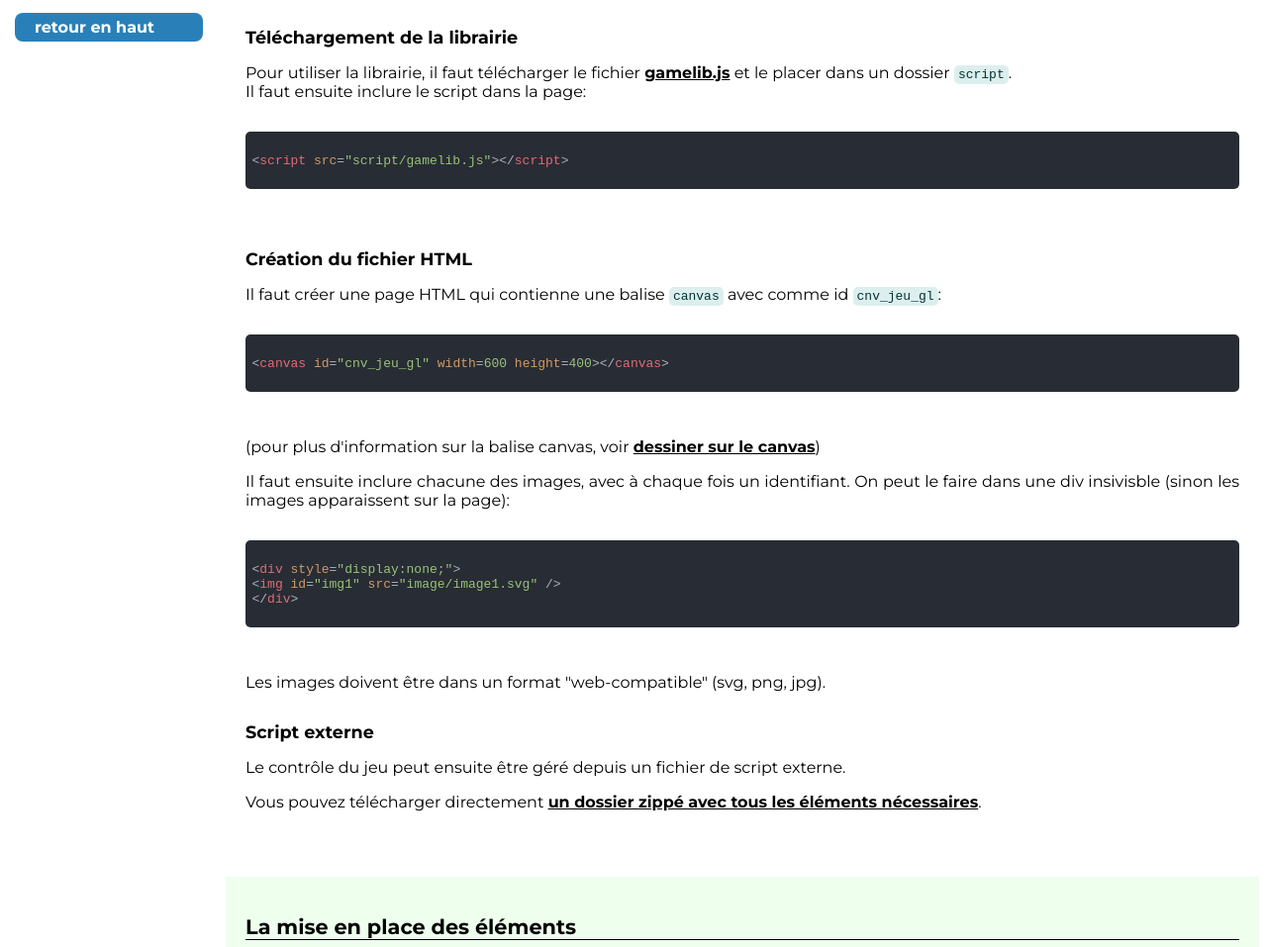
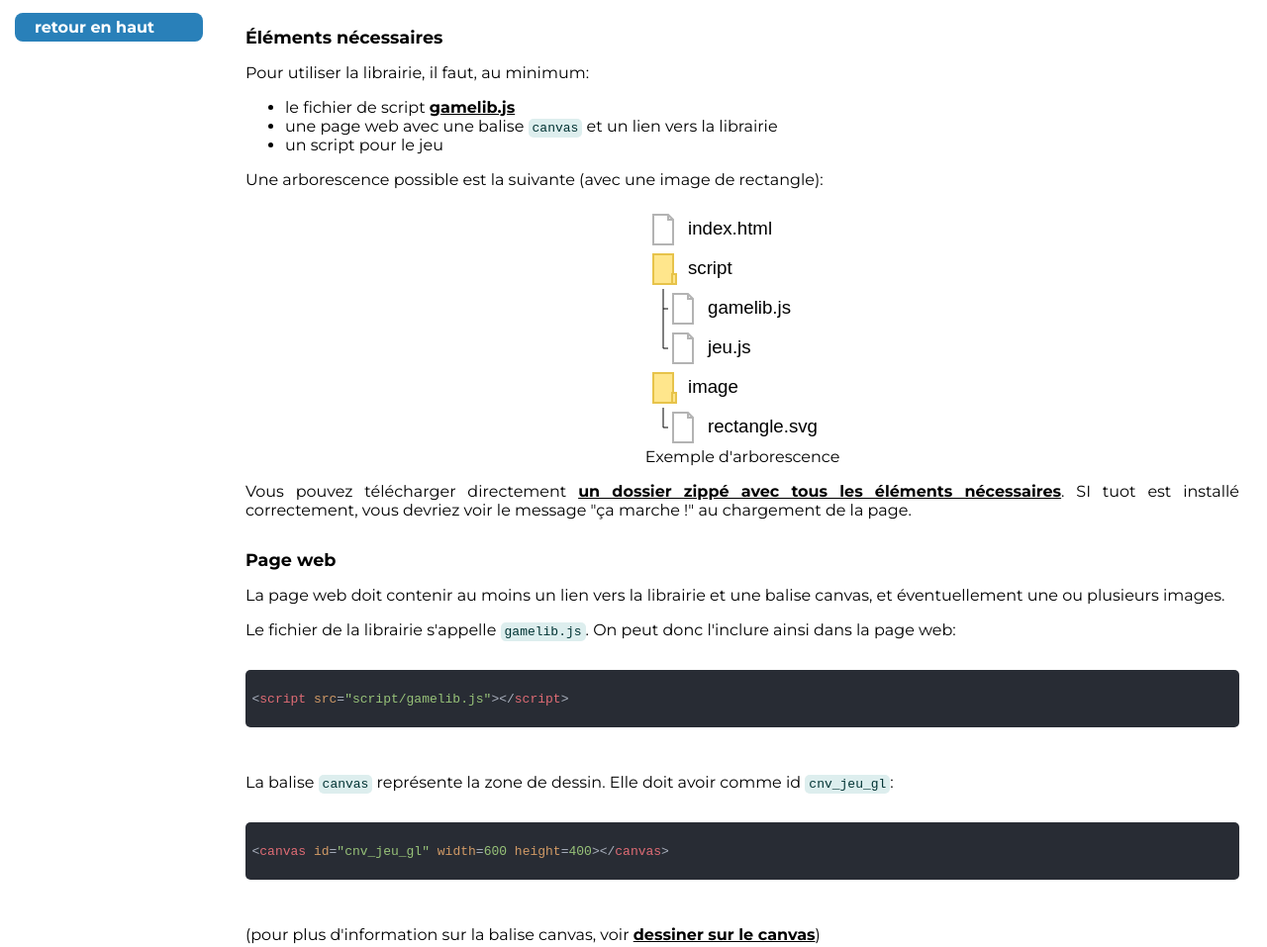
Before and after one commit to xdutoit/gamelib, a plain HTML site: page index.html in a window 1280 px wide. Shown: the part 490-1447 px from the top of the page at 99% size. Drawn offline with Linux system fonts and the light colour scheme.

Commit message:
0.1.4
changement du texte, corrigé de l'exercice 1

```diff
--- a/index.html
+++ b/index.html
@@ -22,19 +22,39 @@
   <div id="main_container">
     <section>
       <h1 id="installation">Installer et utiliser la librairie</h1>
-      <h2>Téléchargement de la librairie</h2>
+      <h2>Éléments nécessaires</h2>
       <p>
-        Pour utiliser la librairie, il faut télécharger le fichier <a href="script/gamelib.js" target="_blank">gamelib.js</a> et le placer dans un dossier <code>script</code>.<br/>
-        Il faut ensuite inclure le script dans la page:
+        Pour utiliser la librairie, il faut, au minimum:
+      </p>
+      <ul>
+        <li>le fichier de script <a href="script/gamelib.js" target="_blank">gamelib.js</a></li>
+        <li>une page web avec une balise <code>canvas</code> et un lien vers la librairie</li>
+        <li>un script pour le jeu</li>
+      </ul>
+      <p>
+        Une arborescence possible est la suivante (avec une image de rectangle):
+      </p>
+      <figure>
+        <img src="image_web/dossiers.svg" alt="arborescence pour la librairie">
+        <caption>Exemple d'arborescence</caption>
+      </figure>
+      <p>
+        Vous pouvez télécharger directement <a href="fichiers/fichiers_depart.zip">un dossier zippé avec tous les éléments nécessaires</a>. SI tuot est installé correctement, vous devriez voir le message "ça marche !" au chargement de la page.
+      </p>
+      <h2>Page web</h2>
+      <p>
+        La page web doit contenir au moins un lien vers la librairie et une balise canvas, et éventuellement une ou plusieurs images.
+      </p>
+      <p>
+        Le fichier de la librairie s'appelle <code>gamelib.js</code>. On peut donc l'inclure ainsi dans la page web:
       </p>
       <pre>
         <code class="language-html">
 &lt;script src="script/gamelib.js"&gt;&lt;/script&gt;
         </code>
       </pre>
-      <h2>Création du fichier HTML</h2>
       <p>
-        Il faut créer une page HTML qui contienne une balise <code>canvas</code> avec comme id <code>cnv_jeu_gl</code>:
+        La balise <code>canvas</code> représente la zone de dessin. Elle doit avoir comme id <code>cnv_jeu_gl</code>:
       </p>
       <pre>
         <code class="language-html">
@@ -50,16 +70,11 @@
       <pre>
         <code class="language-html">
 &lt;div style="display:none;"&gt;
-&lt;img id="img1" src="image/image1.svg" /&gt;
+  &lt;img id="img1" src="image/image1.svg" /&gt;
 &lt;/div&gt;
         </code>
       </pre>
       <p>Les images doivent être dans un format "web-compatible" (svg, png, jpg).</p>
-      <h2>Script externe</h2>
-      <p>Le contrôle du jeu peut ensuite être géré depuis un fichier de script externe.</p>
-      <p>
-        Vous pouvez télécharger directement <a href="fichiers/fichiers_depart.zip">un dossier zippé avec tous les éléments nécessaires</a>.
-      </p>
     </section>
 
     <section>
@@ -128,10 +143,11 @@ GL.dessiner('element1');
     <section>
       <h1 id="ex_1">Exercice 1: un exemple minimal</h1>
       <ol>
-        <li>téléchargez <a href="script/gamelib.js" target="_blank">la librairie</a> et une <a href="image/rectangle.svg" target="_blank">image de rectangle</a> (ou créez votre propre image)</li>
-        <li>placez la librairie dans un dossier <code>script</code> et l'image dans un dossier <code>image</code></li>
-        <li>créez une page web avec un canvas et une image</li>
-        <li>créez un fichier de script avec une fonction <code>init</code> qui place le rectangle aux coordonnées (100,200) avec un angle de 30° et dessinez-le</li>
+        <li><a href="#installation">installez la librairie</a> et téléchargez une <a href="image/rectangle.svg" target="_blank">image de rectangle</a> (ou créez votre propre image)</li>
+        <li>placez l'image dans un dossier <code>image</code></li>
+        <li>créez une page web avec un canvas et une image (cette page existe déjà dans le dossier zippé de départ)</li>
+        <li>créez un fichier de script (ce script existe déjà dans le dossier zippé de départ)</li>
+        <li>dans votre script, créez une fonction <code>init</code> qui place le rectangle aux coordonnées (100,200) avec un angle de 30° et dessinez-le</li>
       </ol>
       <p>
         Vous devriez obtenir le résultat suivant:
@@ -140,7 +156,11 @@ GL.dessiner('element1');
         <img src="image_web/exemple1_rendu.svg" alt="un canvas avec un rectangle à (100,200) et un angle de 30°">
         <caption>résultat de l'exemple 1: un rectangle à (100,200) avec un angle de 30°</caption>
       </figure>
+      <p>
+        Vous pouvez aller sur le <a href="exercice_init.html" target="_blank">corrigé de cet exercice</a>. Pour voir le script, affichez le code source de la page et cliquez sur le lien vers <code>exercice_init.js</code>.
+      </p>
     </section>
+
 
     <section>
       <h1 id="dessiner_canvas">Dessiner sur le <code>canvas</code></h1>
```
Also changed, not shown: sandbox_step.html (+5 -0 lines), script/exercice_init.js (indentation only), script/exercice_touche.js (indentation only).
